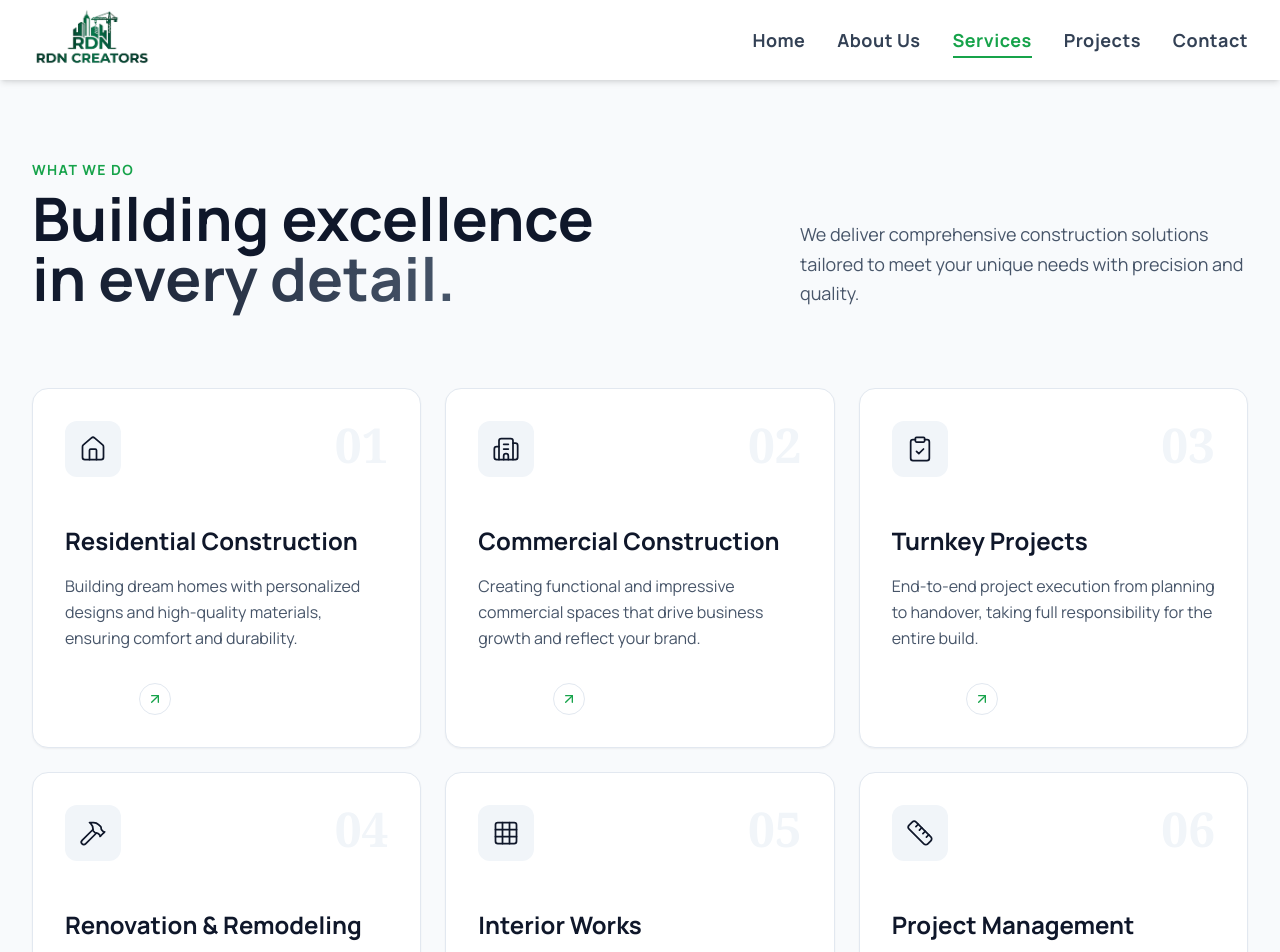
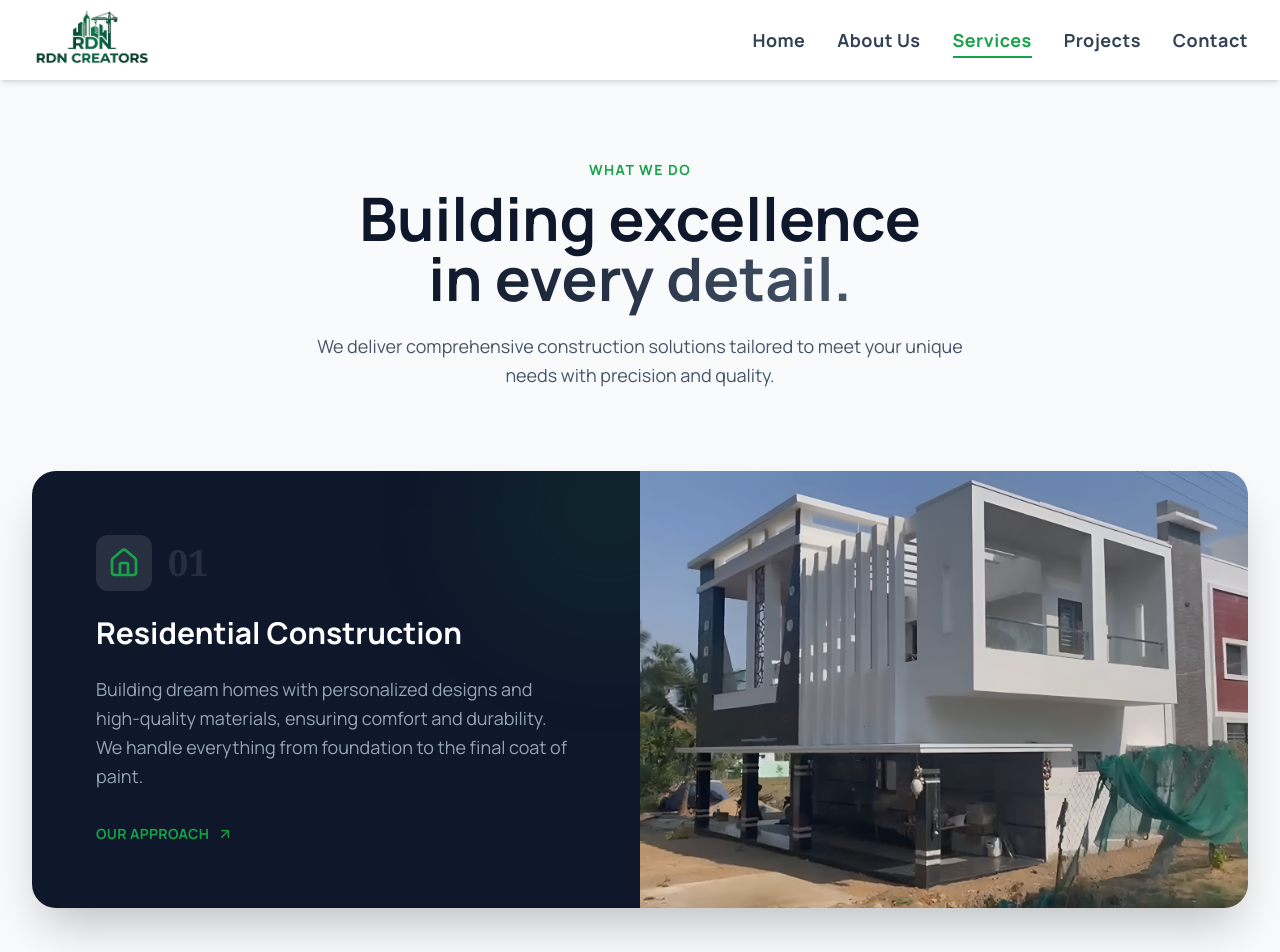
Before and after one commit to vishanthkannan/rdn_web, a React (Vite) app: page /services in a window 1280 px wide. Shown: the top 952 px of the page. Built offline with nearby package versions, Linux system fonts and the light colour scheme.

Commit message:
service page modification

```diff
--- a/src/pages/Services.jsx
+++ b/src/pages/Services.jsx
@@ -5,99 +5,103 @@ const Services = () => {
         {
             id: '01',
             title: "Residential Construction",
-            description: "Building dream homes with personalized designs and high-quality materials, ensuring comfort and durability.",
-            icon: Home
+            description: "Building dream homes with personalized designs and high-quality materials, ensuring comfort and durability. We handle everything from foundation to the final coat of paint.",
+            icon: Home,
+            image: "/projects/house1.jpg"
         },
         {
             id: '02',
             title: "Commercial Construction",
-            description: "Creating functional and impressive commercial spaces that drive business growth and reflect your brand.",
-            icon: Building2
+            description: "Creating functional and impressive commercial spaces that drive business growth. From showrooms to office complexes, we build structures that reflect your brand identity.",
+            icon: Building2,
+            image: "/projects/Eicher Pro x - Salem.jpg" // Using one of the project images
         },
         {
             id: '03',
             title: "Turnkey Projects",
-            description: "End-to-end project execution from planning to handover, taking full responsibility for the entire build.",
-            icon: ClipboardCheck
+            description: "End-to-end project execution from planning to handover. We take full responsibility for the design, procurement, and construction, giving you a stress-free experience.",
+            icon: ClipboardCheck,
+            image: "/projects/1.jpg"
         },
         {
             id: '04',
             title: "Renovation & Remodeling",
-            description: "Transforming existing spaces into modern, efficient, and beautiful environments.",
-            icon: Hammer
+            description: "Transforming existing spaces into modern, efficient, and beautiful environments. Whether it's a kitchen upgrade or a full structural renovation, we breathe new life into your property.",
+            icon: Hammer,
+            image: "/projects/3.jpg"
         },
         {
             id: '05',
             title: "Interior Works",
-            description: "Designing and crafting stunning interiors that blend aesthetics with functionality.",
-            icon: Grid
+            description: "Designing and crafting stunning interiors that blend aesthetics with functionality. Custom furniture, lighting, and spatial planning tailored to your lifestyle.",
+            icon: Grid,
+            image: "/projects/house4.jpg"
         },
         {
             id: '06',
             title: "Project Management",
-            description: "Professional supervision and management to ensure your project stays on time and within budget.",
-            icon: Ruler
+            description: "Professional supervision and management to ensure your project stays on time and within budget. We coordinate contractors, quality checks, and logistics so you don't have to.",
+            icon: Ruler,
+            image: "/projects/house2.jpg"
         }
     ];
 
     return (
         <div className="min-h-screen bg-slate-50 py-20 px-4 sm:px-6 lg:px-8">
             {/* Header Section */}
-            <div className="max-w-7xl mx-auto mb-20">
-                <div className="flex flex-col md:flex-row md:items-end justify-between gap-6">
-                    <div className="max-w-2xl">
+            <div className="max-w-7xl mx-auto mb-20 text-center">
                 <span className="text-accent font-bold tracking-widest uppercase text-sm mb-2 block">What We Do</span>
-                        <h1 className="text-4xl md:text-6xl font-bold text-slate-900 leading-tight">
+                <h1 className="text-4xl md:text-6xl font-bold text-slate-900 leading-tight mb-6">
                     Building excellence <br />
                     <span className="text-transparent bg-clip-text bg-gradient-to-r from-slate-900 to-slate-600">in every detail.</span>
                 </h1>
-                    </div>
-                    <p className="max-w-md text-slate-600 text-lg leading-relaxed">
+                <p className="max-w-2xl mx-auto text-slate-600 text-lg leading-relaxed">
                     We deliver comprehensive construction solutions tailored to meet your unique needs with precision and quality.
                 </p>
             </div>
-            </div>
 
-            {/* Services Grid */}
-            <div className="max-w-7xl mx-auto grid grid-cols-1 md:grid-cols-2 lg:grid-cols-3 gap-6">
-                {services.map((service) => (
+            {/* Services List */}
+            <div className="max-w-7xl mx-auto flex flex-col gap-12 sm:gap-20">
+                {services.map((service, index) => (
                     <div
                         key={service.id}
-                        className="group relative bg-white rounded-2xl p-8 hover:bg-accent transition-all duration-500 shadow-sm hover:shadow-2xl border border-slate-200 hover:border-accent overflow-hidden"
+                        className={`grid grid-cols-1 lg:grid-cols-2 gap-0 shadow-2xl rounded-3xl overflow-hidden bg-white group hover:shadow-[0_20px_50px_rgba(8,_112,_184,_0.15)] transition-shadow duration-500`}
                     >
-                        {/* Hover Gradient Background */}
-                        <div className="absolute top-0 right-0 w-64 h-64 bg-white/10 rounded-full blur-3xl -translate-y-1/2 translate-x-1/2 opacity-0 group-hover:opacity-100 transition-opacity duration-500" />
+                        {/* Text Side - Alternates position */}
+                        <div className={`bg-slate-900 text-white p-10 sm:p-12 lg:p-16 relative overflow-hidden flex flex-col justify-center order-2 ${index % 2 === 1 ? 'lg:order-2' : 'lg:order-1'}`}>
+                            {/* Decorative Circle */}
+                            <div className="absolute -top-24 -right-24 w-64 h-64 bg-accent/20 rounded-full blur-3xl opacity-50 pointer-events-none group-hover:bg-accent/30 transition-colors duration-500" />
 
-                        {/* Top Row: Icon and Number */}
-                        <div className="flex justify-between items-start mb-12 relative z-10">
-                            <div className="w-14 h-14 bg-slate-100 group-hover:bg-white/20 rounded-xl flex items-center justify-center transition-colors duration-500">
-                                <service.icon
-                                    size={28}
-                                    className="text-slate-900 group-hover:text-white transition-colors duration-500"
-                                    strokeWidth={1.5}
-                                />
+                            <div className="relative z-10">
+                                <div className="flex items-center gap-4 mb-6">
+                                    <div className="p-3 bg-white/10 rounded-xl text-accent group-hover:bg-accent group-hover:text-white transition-all duration-300">
+                                        <service.icon size={32} />
                                     </div>
-                            <span className="text-5xl font-bold text-slate-100 group-hover:text-white/20 transition-colors duration-500 font-serif">
+                                    <span className="text-4xl font-bold text-white/10 font-serif select-none">
                                         {service.id}
                                     </span>
                                 </div>
 
-                        {/* Content */}
-                        <div className="relative z-10">
-                            <h3 className="text-2xl font-bold text-slate-900 group-hover:text-white mb-4 transition-colors duration-500">
-                                {service.title}
-                            </h3>
-                            <p className="text-slate-600 group-hover:text-white/90 leading-relaxed mb-8 transition-colors duration-500">
+                                <h2 className="text-3xl font-bold mb-6 group-hover:text-accent transition-colors duration-300">{service.title}</h2>
+                                <p className="text-slate-400 mb-8 text-lg leading-relaxed group-hover:text-slate-300 transition-colors duration-300">
                                     {service.description}
                                 </p>
 
-                            {/* Action Arrow */}
-                            <div className="flex items-center text-accent group-hover:text-white font-semibold group/link cursor-pointer transition-colors duration-500">
-                                <span className="opacity-0 group-hover:opacity-100 -translate-x-4 group-hover:translate-x-0 transition-all duration-500">Discover</span>
-                                <div className="w-8 h-8 rounded-full border border-slate-200 group-hover:border-white flex items-center justify-center ml-2 transition-colors duration-500">
-                                    <ArrowUpRight size={16} className="transform group-hover:rotate-45 transition-transform duration-500" />
+                                <button className="flex items-center gap-2 text-accent font-bold uppercase tracking-wide text-sm hover:text-white transition-colors duration-300 group/btn">
+                                    Our Approach
+                                    <ArrowUpRight size={16} className="transform group-hover/btn:translate-x-1 group-hover/btn:-translate-y-1 transition-transform duration-300" />
+                                </button>
                             </div>
                         </div>
+
+                        {/* Image Side */}
+                        <div className={`relative h-[300px] lg:h-auto overflow-hidden order-1 ${index % 2 === 1 ? 'lg:order-1' : 'lg:order-2'}`}>
+                            <div className="absolute inset-0 bg-slate-900/10 group-hover:bg-transparent transition-colors duration-500 z-10" />
+                            <img
+                                src={service.image}
+                                alt={service.title}
+                                className="absolute inset-0 w-full h-full object-cover transform group-hover:scale-110 transition-transform duration-700"
+                            />
                         </div>
                     </div>
                 ))}
```
Lines whose indentation alone changed are shown as unchanged.
